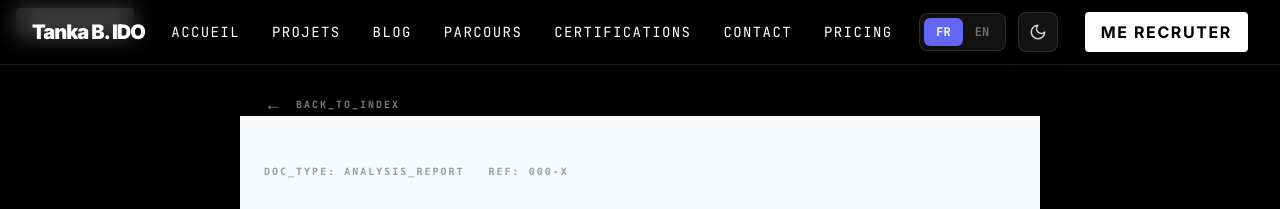
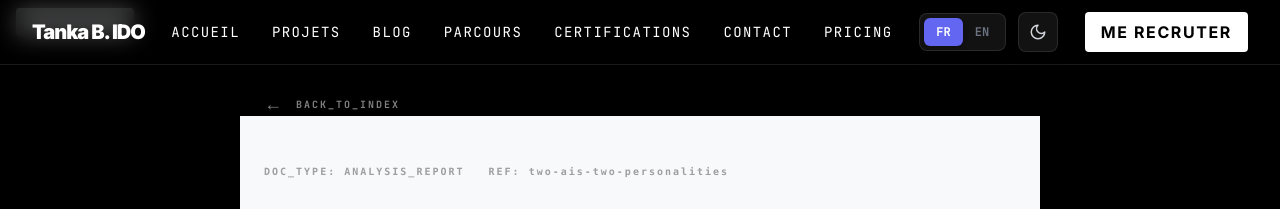
Before and after one commit to IDOEFRAIM/portfolio-tanka, a Next.js app: page /fr/blog/two-ais-two-personalities in a window 1280 px wide. Shown: the top 209 px of the page. Built offline with nearby package versions, Linux system fonts and the light colour scheme.

Commit message:
stacklayer

```diff
--- a/app/[locale]/blog/[slug]/article_content.tsx
+++ b/app/[locale]/blog/[slug]/article_content.tsx
@@ -16,7 +16,7 @@ export default function ArticleContent({
       <header className="article-header">
         <div className="meta-info">
           <span className="protocol-label">DOC_TYPE: ANALYSIS_REPORT</span>
-          <span className="id-label">REF: {article.id || '000-X'}</span>
+          <span className="id-label">REF: {article?.slug || '000-X'}</span>
         </div>
         <h1>{article.title}</h1>
         {article.subtitle && (
```
